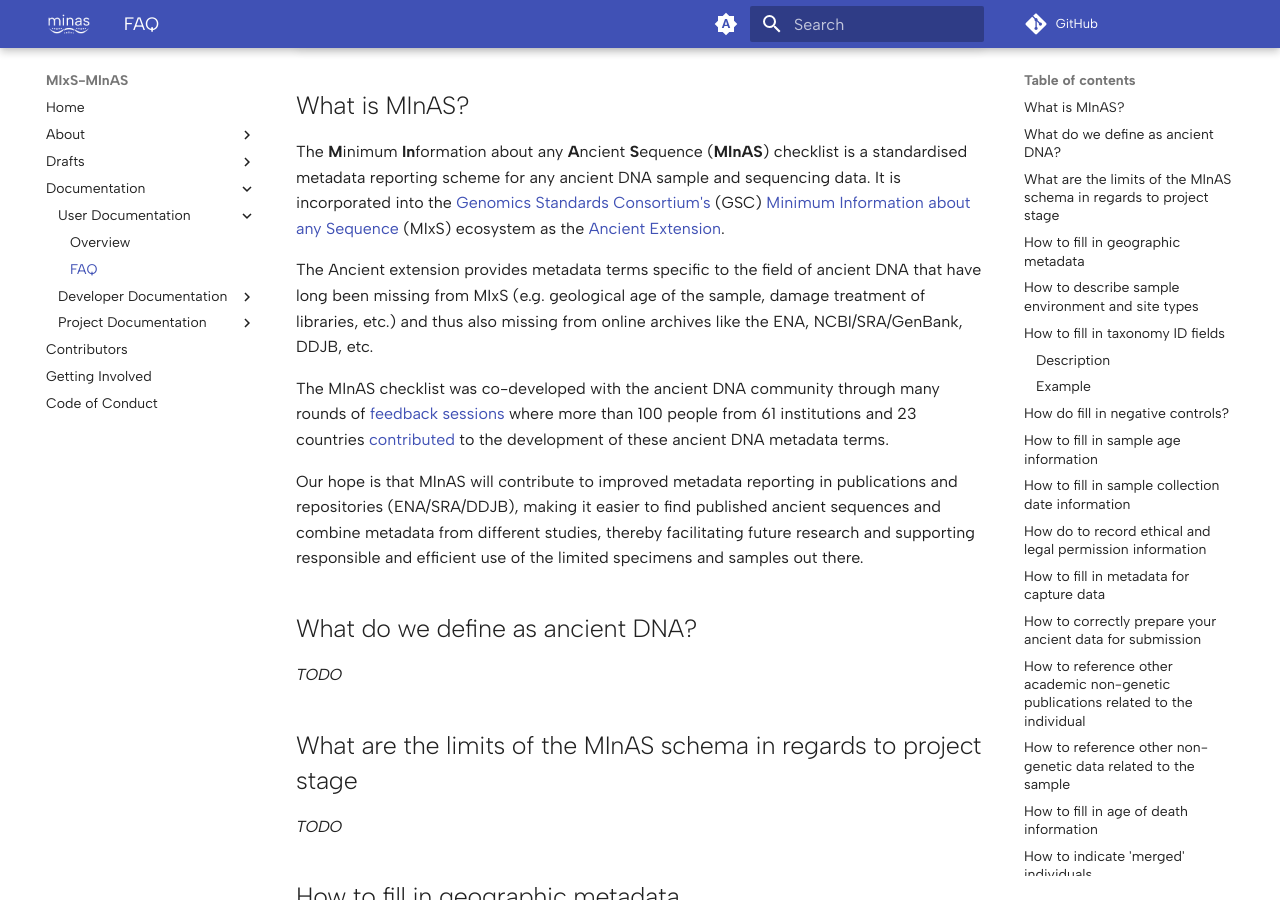
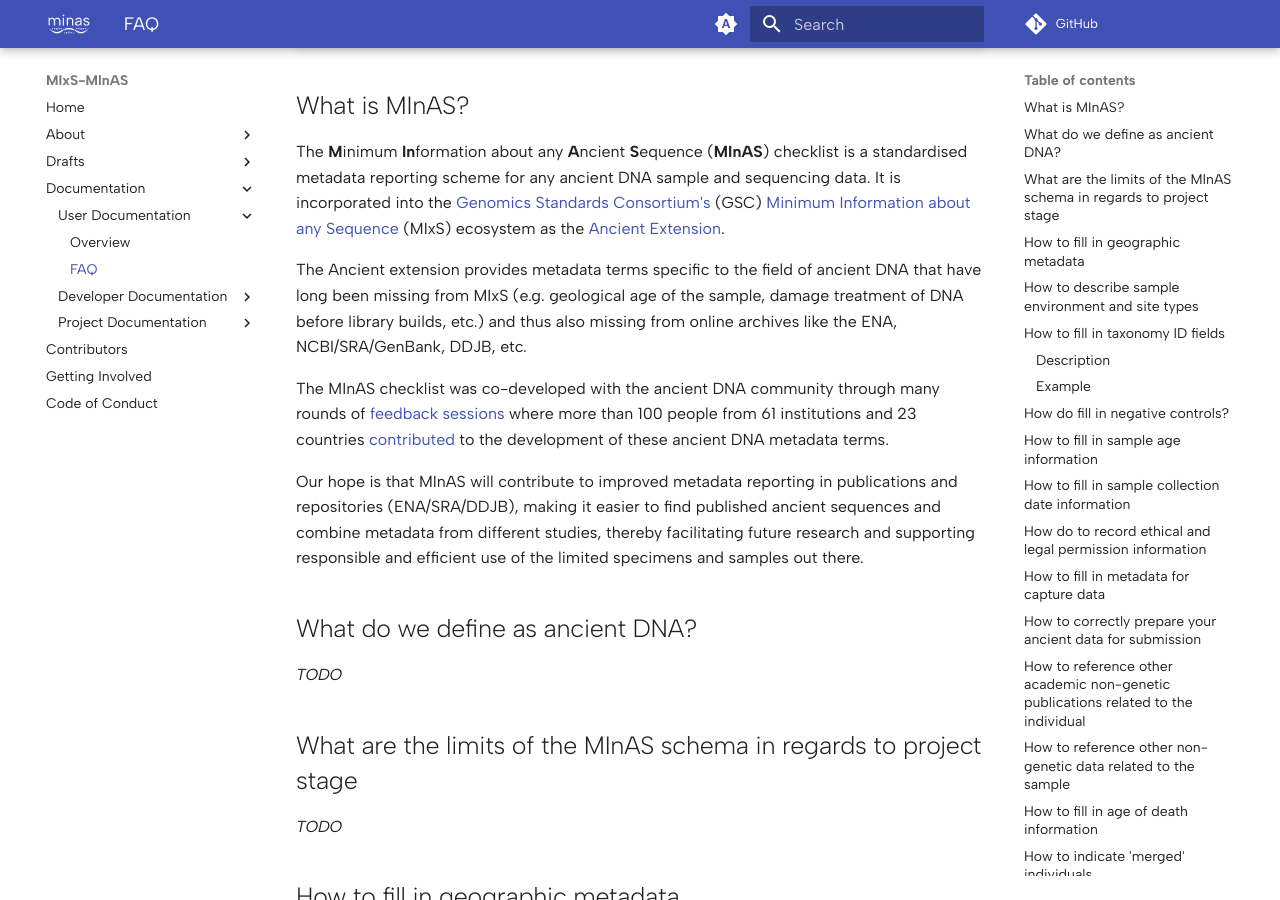
Before and after one commit to MIxS-MInAS/MIxS-MInAS.github.io, an MkDocs documentation site: the page built from docs/documentation/user-documentation/faq.md, in a window 1280 px wide and 900 px high, scrolled down 353 px. Built offline with MkDocs 1.6.1 and Material for MkDocs 9.7.7, drawn with Linux system fonts in a browser that asks for light colours; comment, search, counter and statistics services are not loaded.

Commit message:
Apply suggestion from @DeondeJager
Edited wording slightly.

```diff
--- a/docs/documentation/user-documentation/faq.md
+++ b/docs/documentation/user-documentation/faq.md
@@ -15,7 +15,7 @@ This page answers some common questions about the schema, including how to fill
 The **M**inimum **In**formation about any **A**ncient **S**equence (**MInAS**) checklist is a standardised metadata reporting scheme for any ancient DNA sample and sequencing data.
 It is incorporated into the [Genomics Standards Consortium's](https://www.gensc.org/) (GSC) [Minimum Information about any Sequence](https://genomicsstandardsconsortium.github.io/mixs/) (MIxS) ecosystem as the [Ancient Extension](https://genomicsstandardsconsortium.github.io/mixs/0016024/).
 
-The Ancient extension provides metadata terms specific to the field of ancient DNA that have long been missing from MIxS (e.g. geological age of the sample, damage treatment of libraries, etc.) and thus also missing from online archives like the ENA, NCBI/SRA/GenBank, DDJB, etc.
+The Ancient extension provides metadata terms specific to the field of ancient DNA that have long been missing from MIxS (e.g. geological age of the sample, damage treatment of DNA before library builds, etc.) and thus also missing from online archives like the ENA, NCBI/SRA/GenBank, DDJB, etc.
 
 The MInAS checklist was co-developed with the ancient DNA community through many rounds of [feedback sessions](https://www.mixs-minas.org/documentation/project-documentation/feedback-session-protocol/) where more than 100 people from 61 institutions and 23 countries [contributed](https://www.mixs-minas.org/contributors/) to the development of these ancient DNA metadata terms.
 
```
